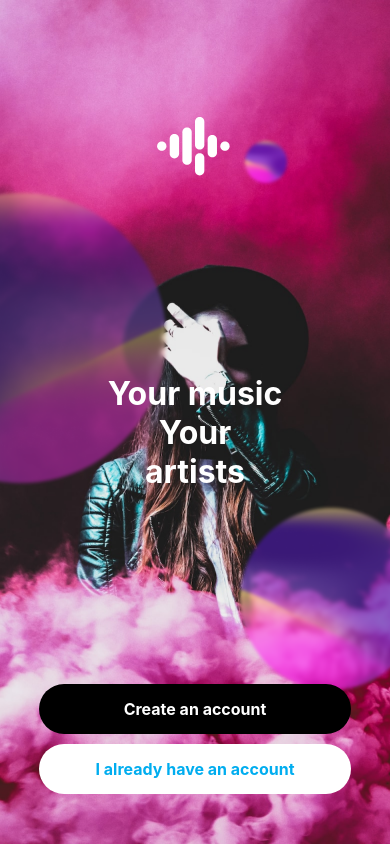
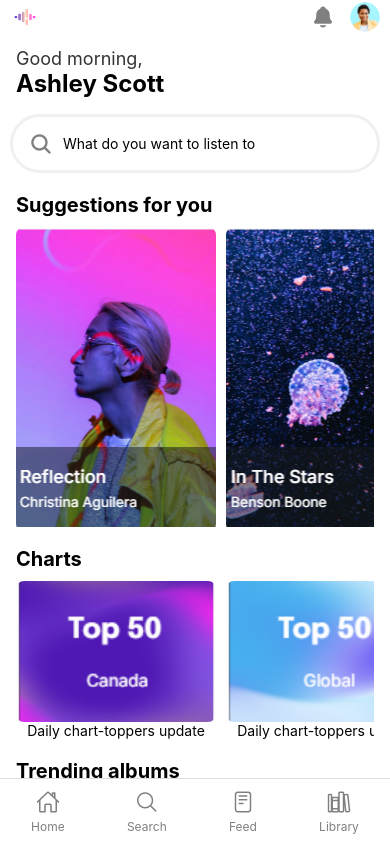
Before and after one commit to virtue1803/Music-Steam-App-Frontend, a React Native app in the folder music_stream_app/: screen / in a window 390 px wide. Built offline with nearby package versions, Linux system fonts and the light colour scheme.

Commit message:
Update Screens

```diff
--- a/music_stream_app/App.js
+++ b/music_stream_app/App.js
@@ -5,9 +5,11 @@ import { Ionicons } from '@expo/vector-icons';
 
 import Home from './Screens/Home'
 import LaunchScreen from './Screens/LaunchScreen'
+import TopScreen from './Screens/TopScreen'
+import LaunchScreenPremium from './Screens/LaunchScreenPremium'
 
 export default function HomeScreen() {
   return (
-    <LaunchScreen></LaunchScreen>
+    <Home></Home>
   );
 }
--- a/music_stream_app/Screens/Home.js
+++ b/music_stream_app/Screens/Home.js
@@ -9,6 +9,8 @@ import {
   StyleSheet,
   TouchableOpacity,
   TextInput,
+  StatusBar,
+  ImageBackground,
 } from 'react-native';
 import { Ionicons } from '@expo/vector-icons';
 import BottomMenu from './BottomMenu.js';
@@ -19,19 +21,41 @@ export default function CounterApp() {
       <ScrollView showsVerticalScrollIndicator={true}>
         <ScrollView style={styles.container}>
           {/* Header */}
+          <View style={styles.header1}>
+            <StatusBar barStyle="dark-content" />
+            {/* Logo */}
+            <Image
+              source={require('../assets/Home - Audio Listing/Image 36.png')} // Replace with your logo image URL
+              style={styles.logo}
+            />
+
+            <View style={styles.rightIcons}>
+              {/* Notification Icon */}
+              <TouchableOpacity style={styles.iconButton}>
+                <Ionicons name="notifications" size={24} color="gray" />
+              </TouchableOpacity>
+
+              {/* Profile Image */}
+              <TouchableOpacity style={styles.profileButton}>
+                <Image
+                  source={require('../assets/Home - Audio Listing/Avatar 3.png')} // Replace with your profile image URL
+                  style={styles.profileImage}
+                />
+              </TouchableOpacity>
+            </View>
+          </View>
           <View style={styles.header}>
             <Text style={styles.greeting}>Good morning,</Text>
             <Text style={styles.username}>Ashley Scott</Text>
-            <Image
-              source={{ uri: 'https://example.com/profile-pic.jpg' }}
-              style={styles.profilePic}
-            />
           </View>
 
           {/* Search Bar */}
           <View style={styles.searchBar}>
+            <TouchableOpacity>
+              <Ionicons name="search" size={24} color="gray" />
+            </TouchableOpacity>
             <TextInput
-              placeholder="What you want to listen to"
+              placeholder="What do you want to listen to"
               style={styles.searchInput}
             />
           </View>
@@ -39,22 +63,18 @@ export default function CounterApp() {
           {/* Suggestions Section */}
           <View style={styles.section}>
             <Text style={styles.sectionTitle}>Suggestions for you</Text>
-            <ScrollView horizontal>
+            <ScrollView horizontal showsHorizontalScrollIndicator={false}>
               <View style={styles.suggestionItem}>
                 <Image
-                  source={{ uri: 'https://example.com/image1.jpg' }}
+                  source={require('../assets/Home - Audio Listing/Container 26.png')}
                   style={styles.suggestionImage}
                 />
-                <Text style={styles.suggestionText}>Reflection</Text>
-                <Text style={styles.suggestionSubText}>Christina Aguilera</Text>
               </View>
               <View style={styles.suggestionItem}>
                 <Image
-                  source={{ uri: 'https://example.com/image2.jpg' }}
+                  source={require('../assets/Home - Audio Listing/Container 27.png')}
                   style={styles.suggestionImage}
                 />
-                <Text style={styles.suggestionText}>In The Stars</Text>
-                <Text style={styles.suggestionSubText}>Benson Boone</Text>
               </View>
             </ScrollView>
           </View>
@@ -63,13 +83,30 @@ export default function CounterApp() {
           <View style={styles.section}>
             <Text style={styles.sectionTitle}>Charts</Text>
             <ScrollView horizontal>
-              <View style={styles.chartItem}>
+              {/*<View style={styles.chartItem}>
                 <Text style={styles.chartTitle}>Top 50</Text>
                 <Text style={styles.chartSubtitle}>Canada</Text>
+              </View>*/}
+              <View style={styles.chartItem}>
+                  <Image
+                  source={require('../assets/Home - Audio Listing/Container 31.png')}
+                  style={styles.suggestionImage}
+                />
+                <Text>Daily chart-toppers update</Text>
               </View>
               <View style={styles.chartItem}>
-                <Text style={styles.chartTitle}>Top 50</Text>
-                <Text style={styles.chartSubtitle}>Global</Text>
+                  <Image
+                  source={require('../assets/Home - Audio Listing/Container 32.png')}
+                  style={styles.suggestionImage}
+                />
+                <Text>Daily chart-toppers update</Text>
+              </View>
+              <View style={styles.chartItem}>
+                  <Image
+                  source={require('../assets/Home - Audio Listing/Container 33.png')}
+                  style={styles.suggestionImage}
+                />
+                <Text>Daily chart-toppers update</Text>
               </View>
             </ScrollView>
           </View>
@@ -80,7 +117,7 @@ export default function CounterApp() {
             <ScrollView horizontal>
               <View style={styles.albumItem}>
                 <Image
-                  source={{ uri: 'https://example.com/album1.jpg' }}
+                 source={require('../assets/Home - Audio Listing/Image 45.png')}
                   style={styles.albumImage}
                 />
                 <Text style={styles.albumTitle}>ME</Text>
@@ -88,7 +125,15 @@ export default function CounterApp() {
               </View>
               <View style={styles.albumItem}>
                 <Image
-                  source={{ uri: 'https://example.com/album2.jpg' }}
+                  source={require('../assets/Home - Audio Listing/Image 46.png')}
+                  style={styles.albumImage}
+                />
+                <Text style={styles.albumTitle}>Magna nost</Text>
+                <Text style={styles.albumArtist}>Brian Thomas</Text>
+              </View>
+              <View style={styles.albumItem}>
+                <Image
+                  source={require('../assets/Home - Audio Listing/Image 47.png')}
                   style={styles.albumImage}
                 />
                 <Text style={styles.albumTitle}>Magna nost</Text>
@@ -103,7 +148,27 @@ export default function CounterApp() {
             <ScrollView horizontal>
               <View style={styles.artistItem}>
                 <Image
-                  source={{ uri: 'https://example.com/artist1.jpg' }}
+                  source={require('../assets/Home - Audio Listing/Image 39.png')}
+                  style={styles.artistImage}
+                />
+                <Text style={styles.artistName}>Jennifer Wilson</Text>
+                <TouchableOpacity style={styles.followButton}>
+                  <Text style={styles.followButtonText}>Follow</Text>
+                </TouchableOpacity>
+              </View>
+              <View style={styles.artistItem}>
+                <Image
+                  source={require('../assets/Home - Audio Listing/Image 40.png')}
+                  style={styles.artistImage}
+                />
+                <Text style={styles.artistName}>Elizabeth Hall</Text>
+                <TouchableOpacity style={styles.followButton}>
+                  <Text style={styles.followButtonText}>Follow</Text>
+                </TouchableOpacity>
+              </View>
+              <View style={styles.artistItem}>
+                <Image
+                  source={require('../assets/Home - Audio Listing/Image 41.png')}
                   style={styles.artistImage}
                 />
                 <Text style={styles.artistName}>Jennifer Wilson</Text>
@@ -113,6 +178,7 @@ export default function CounterApp() {
               </View>
             </ScrollView>
           </View>
+          <View style={{padding:20}} ></View>
         </ScrollView>
       </ScrollView>
       <View>
@@ -125,46 +191,81 @@ export default function CounterApp() {
 const styles = StyleSheet.create({
   container: {
     flex: 1,
-    marginTop: 50,
+    marginTop: 1,
     backgroundColor: '#fff',
   },
+  header1: {
+    flexDirection: 'row',
+    alignItems: 'center',
+    justifyContent: 'space-between',
+    paddingHorizontal: 10,
+    backgroundColor: '#fff',
+    paddingTop: StatusBar.currentHeight || 0,
+  },
+  logo: {
+    width: 30,
+    height: 30,
+    resizeMode: 'contain',
+  },
+  rightIcons: {
+    flexDirection: 'row',
+    alignItems: 'center',
+  },
+  iconButton: {
+    marginRight: 15,
+  },
+  profileButton: {
+    borderRadius: 50,
+    overflow: 'hidden',
+  },
+  profileImage: {
+    width: 30,
+    height: 30,
+    borderRadius: 15,
+  },
   header: {
-    flexDirection: 'row',
     justifyContent: 'space-between',
-    alignItems: 'center',
     padding: 16,
   },
   greeting: { fontSize: 18, color: '#333' },
   username: { fontSize: 24, fontWeight: 'bold' },
-  profilePic: { width: 40, height: 40, borderRadius: 20 },
 
-  searchBar: { paddingHorizontal: 16, paddingVertical: 8 },
-  searchInput: { backgroundColor: '#f0f0f0', padding: 10, borderRadius: 8 },
+  searchBar: {
+    paddingHorizontal: 16,
+    paddingVertical: 8,
+    flexDirection: 'row',
+    borderWidth: 3,
+    borderColor: '#f0f0f0',
+    marginHorizontal: 10,
+    borderRadius: 30,
+    alignItems: 'center',
+  },
+  searchInput: { padding: 10, borderRadius: 8, width: '100%' },
 
   section: { marginTop: 20, paddingHorizontal: 16 },
   sectionTitle: { fontSize: 20, fontWeight: 'bold', marginBottom: 10 },
 
-  suggestionItem: { marginRight: 10, alignItems: 'center' },
-  suggestionImage: { width: 120, height: 120, borderRadius: 8 },
+  suggestionItem: { marginRight: 10, alignItems: 'center', height: 300 },
+  suggestionImage: { width: 200, borderRadius: 8 },
   suggestionText: { fontWeight: 'bold', marginTop: 8 },
   suggestionSubText: { color: '#555' },
 
   chartItem: {
     marginRight: 10,
-    padding: 10,
-    backgroundColor: '#eee',
     borderRadius: 8,
     alignItems: 'center',
+
+
   },
-  chartTitle: { fontSize: 18, fontWeight: 'bold' },
+  chartTitle: { fontSize: 18, fontWeight: 'bold' , marginRight:10},
   chartSubtitle: { color: '#777' },
 
-  albumItem: { marginRight: 10 },
+  albumItem: { marginRight: 10 , width:130},
   albumImage: { width: 120, height: 120, borderRadius: 8 },
   albumTitle: { fontWeight: 'bold', marginTop: 8 },
   albumArtist: { color: '#555' },
 
-  artistItem: { alignItems: 'center', marginRight: 10 },
+  artistItem: { alignItems: 'center', marginRight: 10 , width:120},
   artistImage: { width: 80, height: 80, borderRadius: 40 },
   artistName: { marginTop: 8, fontWeight: 'bold' },
   followButton: {
@@ -175,28 +276,4 @@ const styles = StyleSheet.create({
     borderRadius: 16,
   },
   followButtonText: { color: '#fff' },
-  bottom: {
-    flex: 1,
-    backgroundColor: '#fff',
-  },
-  content: {
-    flex: 1,
-    justifyContent: 'center',
-    alignItems: 'center',
-  },
-  tabBar: {
-    flexDirection: 'row',
-    justifyContent: 'space-around',
-    paddingVertical: 10,
-    borderTopWidth: 1,
-    borderTopColor: '#ddd',
-  },
-  tabItem: {
-    alignItems: 'center',
-  },
-  tabText: {
-    fontSize: 12,
-    color: 'gray',
-    marginTop: 4,
-  },
 });
--- /dev/null
+++ b/music_stream_app/Screens/LaunchScreenPremium.js
@@ -0,0 +1,70 @@
+import React from 'react';
+import { View, Text, ImageBackground, TouchableOpacity, StyleSheet, Image } from 'react-native';
+
+export default function WelcomeScreen() {
+  return (
+    <ImageBackground
+      source={require('../assets/Launch Screen - Premium/Image 112.png')} // Replace with your background image URL
+      style={styles.background}
+    >
+      <View style={styles.logoContainer}>
+        {/* Replace this text with your logo component or image */}
+        <Image source={require('../assets/Launch Screen - Premium/Image 113.png')} style={styles.logo} />
+      </View>
+
+      <View style={styles.titleContainer}>
+        <Text style={styles.title}>Welcome to</Text>
+      <Text style={styles.title}>Premium</Text>
+      <Text style={styles.title}>...</Text>
+      </View>
+
+
+      <TouchableOpacity style={styles.button}>
+        <Text style={styles.buttonText}>Start listening</Text>
+      </TouchableOpacity>
+    </ImageBackground>
+  );
+}
+
+const styles = StyleSheet.create({
+  background: {
+    flex: 1,
+    justifyContent: 'center',
+    alignItems: 'center',
+    width: '100%',
+    height: '100%',
+  },
+  logoContainer: {
+    position: 'absolute',
+    top: 100,
+    alignItems: 'center',
+  },
+  logo: {
+    fontSize: 32, // You can adjust or replace with an actual logo image
+    color: 'white',
+  },
+   titleContainer: {
+    alignItems: 'center',
+    marginTop:300
+  },
+  title: {
+    fontSize: 28,
+    fontWeight: 'bold',
+    color: 'white',
+    textAlign: 'center',
+    marginBottom: 5,
+  },
+  button: {
+    backgroundColor: 'black',
+    paddingVertical: 15,
+    paddingHorizontal: 40,
+    borderRadius: 25,
+    position: 'absolute',
+    bottom: 80,
+  },
+  buttonText: {
+    color: 'white',
+    fontSize: 18,
+    fontWeight: 'bold',
+  },
+});
--- /dev/null
+++ b/music_stream_app/Screens/TopScreen.js
@@ -0,0 +1,59 @@
+import React from 'react';
+import { View, Text, FlatList, Image, TouchableOpacity, StyleSheet } from 'react-native';
+
+const data = [
+  { id: '1', title: 'FLOWER', artist: 'Jessica Gonzalez', playCount: '2.1M', duration: '3:36', cover: 'https://example.com/flower.jpg' },
+  { id: '2', title: 'Shape of You', artist: 'Anthony Taylor', playCount: '689M', duration: '3:35', cover: 'https://example.com/shapeofyou.jpg' },
+  { id: '3', title: 'Blinding Lights', artist: 'Brian Bailey', playCount: '93M', duration: '4:39', cover: 'https://example.com/blindinglights.jpg' },
+  // Add more items as needed
+];
+
+export default function TopSongsScreen() {
+  const renderItem = ({ item }) => (
+    <View style={styles.songContainer}>
+      <Image source={{ uri: item.cover }} style={styles.coverImage} />
+      <View style={styles.songDetails}>
+        <Text style={styles.songTitle}>{item.title}</Text>
+        <Text style={styles.artist}>{item.artist}</Text>
+      </View>
+      <View style={styles.extraInfo}>
+        <Text style={styles.playCount}>{item.playCount}</Text>
+        <Text style={styles.duration}>{item.duration}</Text>
+      </View>
+      <TouchableOpacity style={styles.moreButton}>
+        <Text style={styles.moreText}>⋮</Text>
+      </TouchableOpacity>
+    </View>
+  );
+
+  return (
+    <View style={styles.container}>
+      <View style={styles.header}>
+        <Text style={styles.headerTitle}>Top 50 - Canada</Text>
+        <Text style={styles.subHeader}>Daily chart-toppers update</Text>
+      </View>
+      <FlatList
+        data={data}
+        renderItem={renderItem}
+        keyExtractor={item => item.id}
+      />
+    </View>
+  );
+}
+
+const styles = StyleSheet.create({
+  container: { flex: 1, backgroundColor: '#fff' , marginTop:50},
+  header: { padding: 16, backgroundColor: '#f5f5f5', alignItems: 'center' },
+  headerTitle: { fontSize: 24, fontWeight: 'bold' },
+  subHeader: { fontSize: 14, color: '#888' },
+  songContainer: { flexDirection: 'row', alignItems: 'center', padding: 16, borderBottomWidth: 1, borderColor: '#eee' },
+  coverImage: { width: 50, height: 50, borderRadius: 4 },
+  songDetails: { flex: 1, marginLeft: 10 },
+  songTitle: { fontSize: 16, fontWeight: 'bold' },
+  artist: { fontSize: 14, color: '#888' },
+  extraInfo: { alignItems: 'flex-end' },
+  playCount: { fontSize: 12, color: '#888' },
+  duration: { fontSize: 12, color: '#888' },
+  moreButton: { paddingHorizontal: 10 },
+  moreText: { fontSize: 20, color: '#888' },
+});
--- a/music_stream_app/app.json
+++ b/music_stream_app/app.json
@@ -1,7 +1,7 @@
 {
   "expo": {
     "name": "music_stream_app",
-    "slug": "snack-16e7e1d6-73a2-43ea-ac50-e164c7cb5c86",
+    "slug": "snack-5cab087f-e6ea-4cf6-8628-338131a21057",
     "version": "1.0.0",
     "orientation": "portrait",
     "icon": "./assets/icon.png",
```
